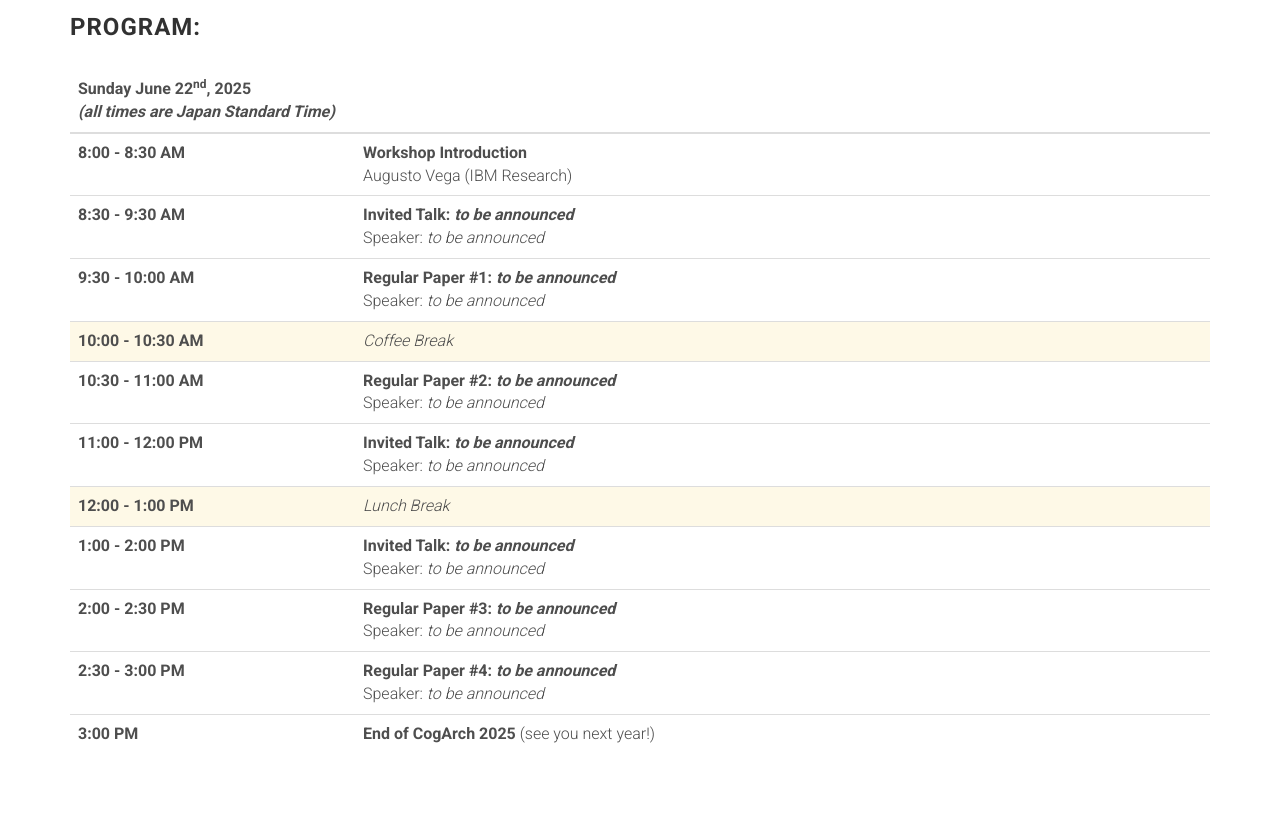
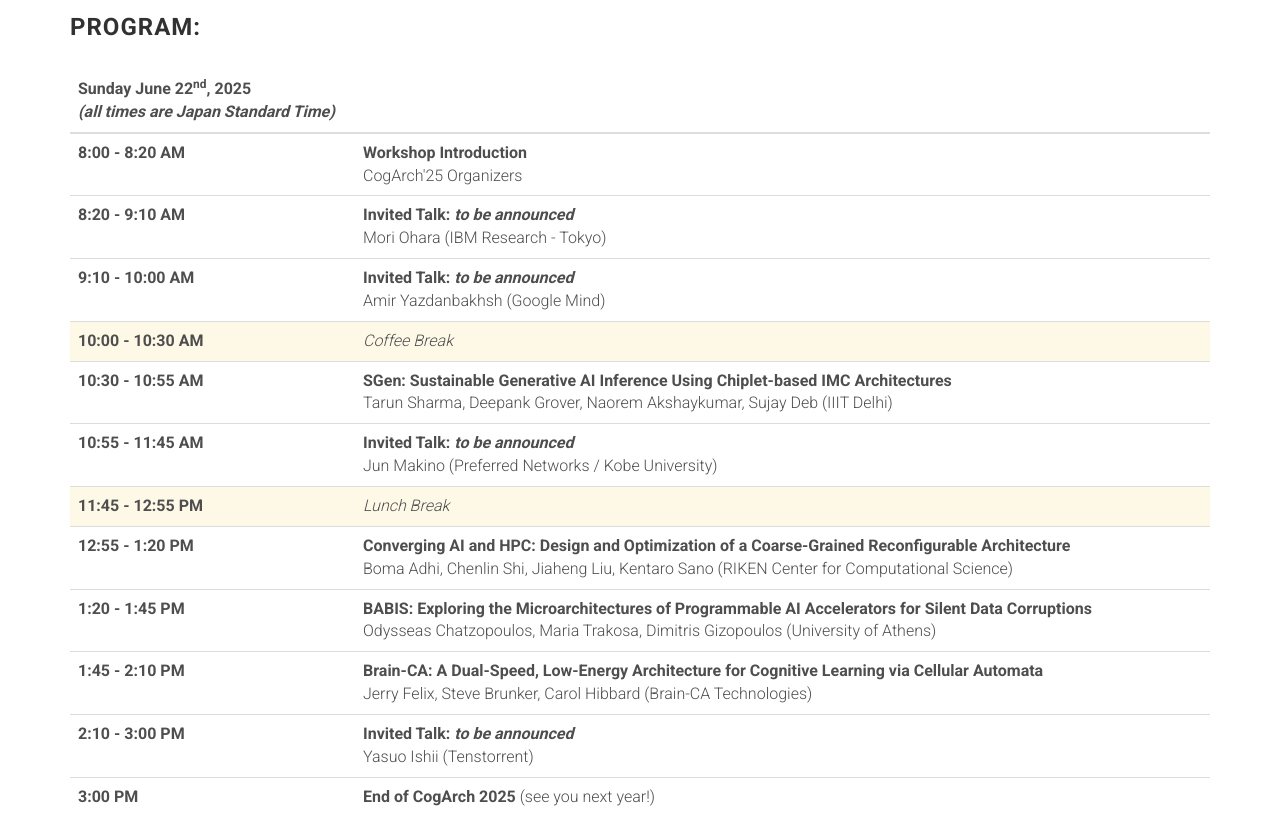
Before and after one commit to augustojv/cogarch-workshop-2025, a website: page index.html in a window 1280 px wide. Shown: the part 4020-4839 px from the top of the page. Drawn offline with Linux system fonts and the light colour scheme; files whose address does not match are found by name.

Commit message:
Agenda updated

```diff
--- a/index.html
+++ b/index.html
@@ -389,48 +389,52 @@
                       </thead>
                       <tbody>
                         <tr>
-                          <th scope="row" class="col-md-3">8:00 - 8:30 AM</th>
-                          <td><strong>Workshop Introduction</strong><br>Augusto Vega (IBM Research)</td>
+                          <th scope="row" class="col-md-3">8:00 - 8:20 AM</th>
+                          <td><strong>Workshop Introduction</strong><br>CogArch'25 Organizers</td>
                         </tr>
                         <tr>
-                          <th scope="row" class="col-md-3">8:30 - 9:30 AM</th>
-                          <td><strong>Invited Talk: <em>to be announced</em></strong><br>Speaker: <em>to be announced</em></td>
+                          <th scope="row" class="col-md-3">8:20 - 9:10 AM</th>
+                          <td><strong>Invited Talk: <em>to be announced</em></strong><br>Mori Ohara (IBM Research - Tokyo)</td>
                         </tr>
                         <tr>
-                          <th scope="row">9:30 - 10:00 AM</th>
-                          <td><strong>Regular Paper #1: <em>to be announced</em></strong><br>
-							  Speaker: <em>to be announced</em></td>
+                          <th scope="row" class="col-md-3">9:10 - 10:00 AM</th>
+                          <td><strong>Invited Talk: <em>to be announced</em></strong><br>Amir Yazdanbakhsh (Google Mind)</td>
                         </tr>
                         <tr bgcolor="#FEF9E7">
                           <th scope="row">10:00 - 10:30 AM</th>
                           <td><i>Coffee Break</i></td>
                         </tr>
                         <tr>
-                          <th scope="row">10:30 - 11:00 AM</th>
-                          <td><strong>Regular Paper #2: <em>to be announced</em></strong><br>
-							  Speaker: <em>to be announced</em></td>
+                          <th scope="row">10:30 - 10:55 AM</th>
+                          <td><strong>SGen: Sustainable Generative AI Inference Using Chiplet-based IMC Architectures</strong><br>
+						  Tarun Sharma, Deepank Grover, Naorem Akshaykumar, Sujay Deb (IIIT Delhi)</td>
                         </tr>
                         <tr>
-                          <th scope="row" class="col-md-3">11:00 - 12:00 PM</th>
-                          <td><strong>Invited Talk: <em>to be announced</em></strong><br>Speaker: <em>to be announced</em></td>
+                          <th scope="row" class="col-md-3">10:55 - 11:45 AM</th>
+                          <td><strong>Invited Talk: <em>to be announced</em></strong><br>Jun Makino (Preferred Networks / Kobe University)</td>
                         </tr>
                         <tr bgcolor="#FEF9E7">
-                          <th scope="row">12:00 - 1:00 PM</th>
+                          <th scope="row">11:45 - 12:55 PM</th>
                           <td><i>Lunch Break</i></td>
                         </tr>
                         <tr>
-                          <th scope="row" class="col-md-3">1:00 - 2:00 PM</th>
-                          <td><strong>Invited Talk: <em>to be announced</em></strong><br>Speaker: <em>to be announced</em></td>
+                          <th scope="row">12:55 - 1:20 PM</th>
+                          <td><strong>Converging AI and HPC: Design and Optimization of a Coarse-Grained Reconfigurable Architecture</strong><br>
+						  Boma Adhi, Chenlin Shi, Jiaheng Liu, Kentaro Sano (RIKEN Center for Computational Science)</td>
                         </tr>
                         <tr>
-                          <th scope="row">2:00 - 2:30 PM</th>
-                          <td><strong>Regular Paper #3: <em>to be announced</em></strong><br>
-							  Speaker: <em>to be announced</em></td>
+                          <th scope="row">1:20 - 1:45 PM</th>
+                          <td><strong>BABIS: Exploring the Microarchitectures of Programmable AI Accelerators for Silent Data Corruptions</strong><br>
+						  Odysseas Chatzopoulos, Maria Trakosa, Dimitris Gizopoulos (University of Athens)</td>
                         </tr>
                         <tr>
-                          <th scope="row">2:30 - 3:00 PM</th>
-                          <td><strong>Regular Paper #4: <em>to be announced</em></strong><br>
-							  Speaker: <em>to be announced</em></td>
+                          <th scope="row">1:45 - 2:10 PM</th>
+                          <td><strong>Brain-CA: A Dual-Speed, Low-Energy Architecture for Cognitive Learning via Cellular Automata</strong><br>
+						  Jerry Felix, Steve Brunker, Carol Hibbard (Brain-CA Technologies)</td>
+                        </tr>
+                        <tr>
+                          <th scope="row" class="col-md-3">2:10 - 3:00 PM</th>
+                          <td><strong>Invited Talk: <em>to be announced</em></strong><br>Yasuo Ishii (Tenstorrent)</td>
                         </tr>
                         <tr>
                           <th scope="row">3:00 PM</th>
```
